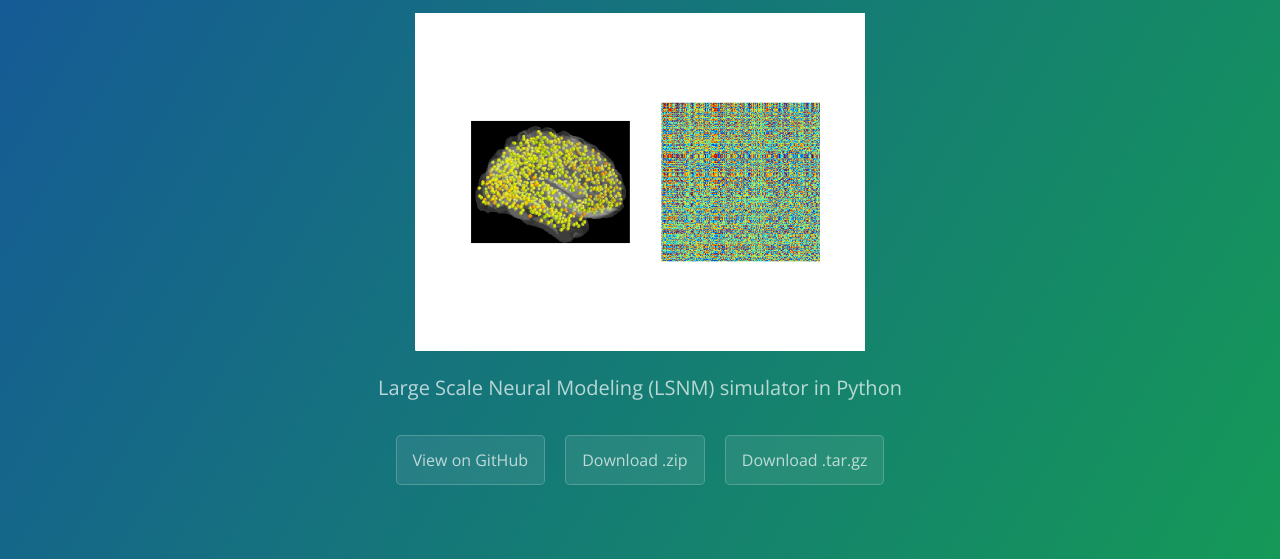
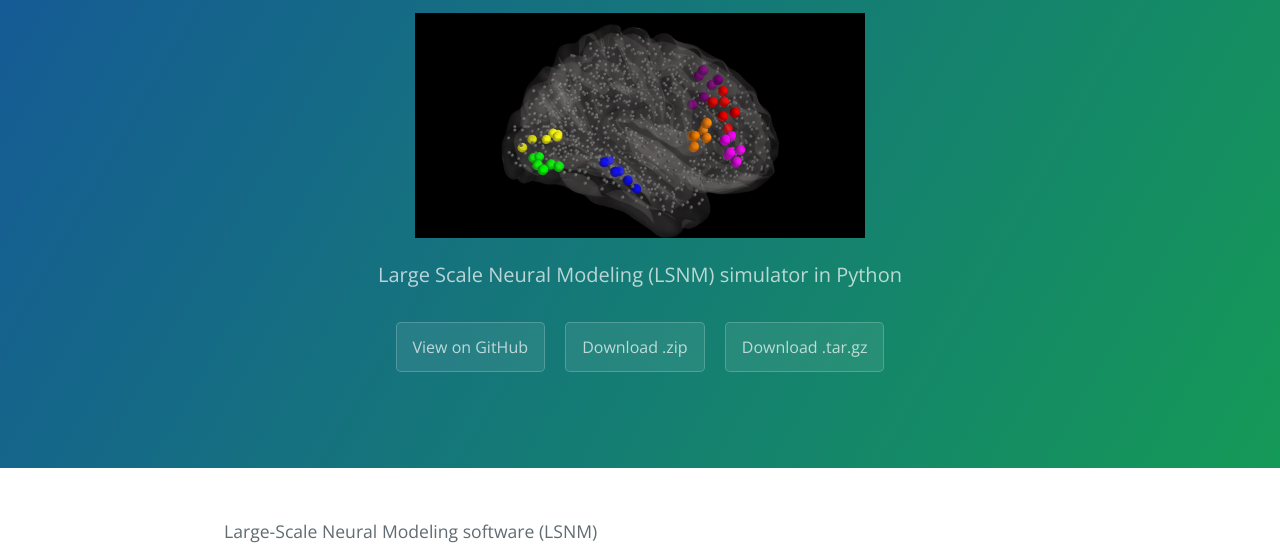
Before and after one commit to NIDCD/lsnm_in_python, a plain HTML site: page index.html in a window 1280 px wide. Shown: the part 161-720 px from the top of the page. Drawn offline with nearby package versions, Linux system fonts and the light colour scheme.

Commit message:
Update index.html

```diff
--- a/index.html
+++ b/index.html
@@ -13,7 +13,7 @@
     <section class="page-header">
       <h1 class="project-name">LSNM</h1>
       <figure>
-                <img src="brain_FC_matrix_animation.gif" width=450 >
+                <img src="image008.png" width=450 >
       </figure>
       <h2 class="project-tagline">Large Scale Neural Modeling (LSNM) simulator in Python</h2>
       <a href="https://github.com/NIDCD/lsnm_in_python" class="btn">View on GitHub</a>
```
